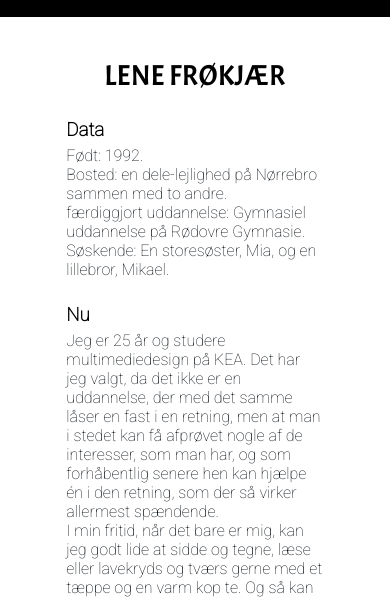
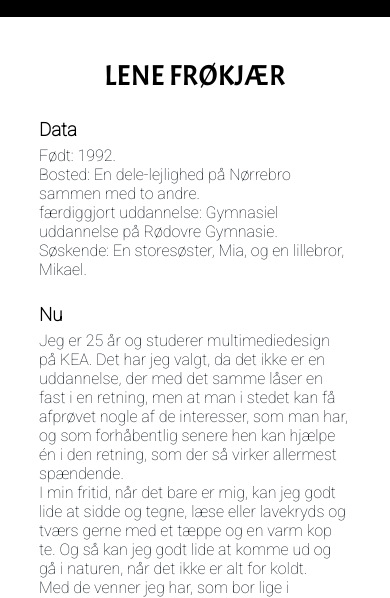
Before and after one commit to LeneFroekjaer/Portfolio, a plain HTML site: page om.html in a window 390 px wide. Shown: the part 238-836 px from the top of the page. Drawn offline with Linux system fonts and the light colour scheme.

Commit message:
tilpasning til mobilsite, lille udvidelse af forside

```diff
--- a/om.html
+++ b/om.html
@@ -51,7 +51,7 @@
                 <div class="boks">
                     <h3>Data</h3>
                     <p>Født: 1992.</p>
-                    <p>Bosted: en dele-lejlighed på Nørrebro sammen med to andre. </p>
+                    <p>Bosted: En dele-lejlighed på Nørrebro sammen med to andre. </p>
                     <p>færdiggjort uddannelse: Gymnasiel uddannelse på Rødovre Gymnasie.</p>
                     <p>Søskende: En storesøster, Mia, og en lillebror, Mikael.</p>
 
@@ -59,7 +59,7 @@
                 </div>
                 <div class="tekst">
                     <h3>Nu</h3>
-                    <p> Jeg er 25 år og studere multimediedesign på KEA. Det har jeg valgt, da det ikke er en uddannelse, der med det samme låser en fast i en retning, men at man i stedet kan få afprøvet nogle af de interesser, som man har, og som forhåbentlig senere hen kan hjælpe én i den retning, som der så virker allermest spændende. </p>
+                    <p> Jeg er 25 år og studerer multimediedesign på KEA. Det har jeg valgt, da det ikke er en uddannelse, der med det samme låser en fast i en retning, men at man i stedet kan få afprøvet nogle af de interesser, som man har, og som forhåbentlig senere hen kan hjælpe én i den retning, som der så virker allermest spændende. </p>
                     <p>I min fritid, når det bare er mig, kan jeg godt lide at sidde og tegne, læse eller lavekryds og tværs gerne med et tæppe og en varm kop te. Og så kan jeg godt lide at komme ud og gå i naturen, når det ikke er alt for koldt.</p>
                     <p>Med de venner jeg har, som bor lige i nærheden, står den ofte på sjov snak og gerne kort- eller brætspil.</p>
                     <p>Min lillebror bor også ret tæt på, så vi ses også ret ofte og sidder typisk og spiller playstation sammen.</p>
--- a/style.css
+++ b/style.css
@@ -196,6 +196,14 @@ header {
     }
 }
 
+@media screen and (max-width: 400px) {
+    .sectionwrapper {
+    margin: 0 5vw;
+}
+
+}
+
+
 /**/
 
 /* forsiden */
@@ -204,6 +212,7 @@ header {
 
 body .forside {
     background-color: #000000;
+        padding-bottom: 50px;
 }
 
 .forside p {
```
